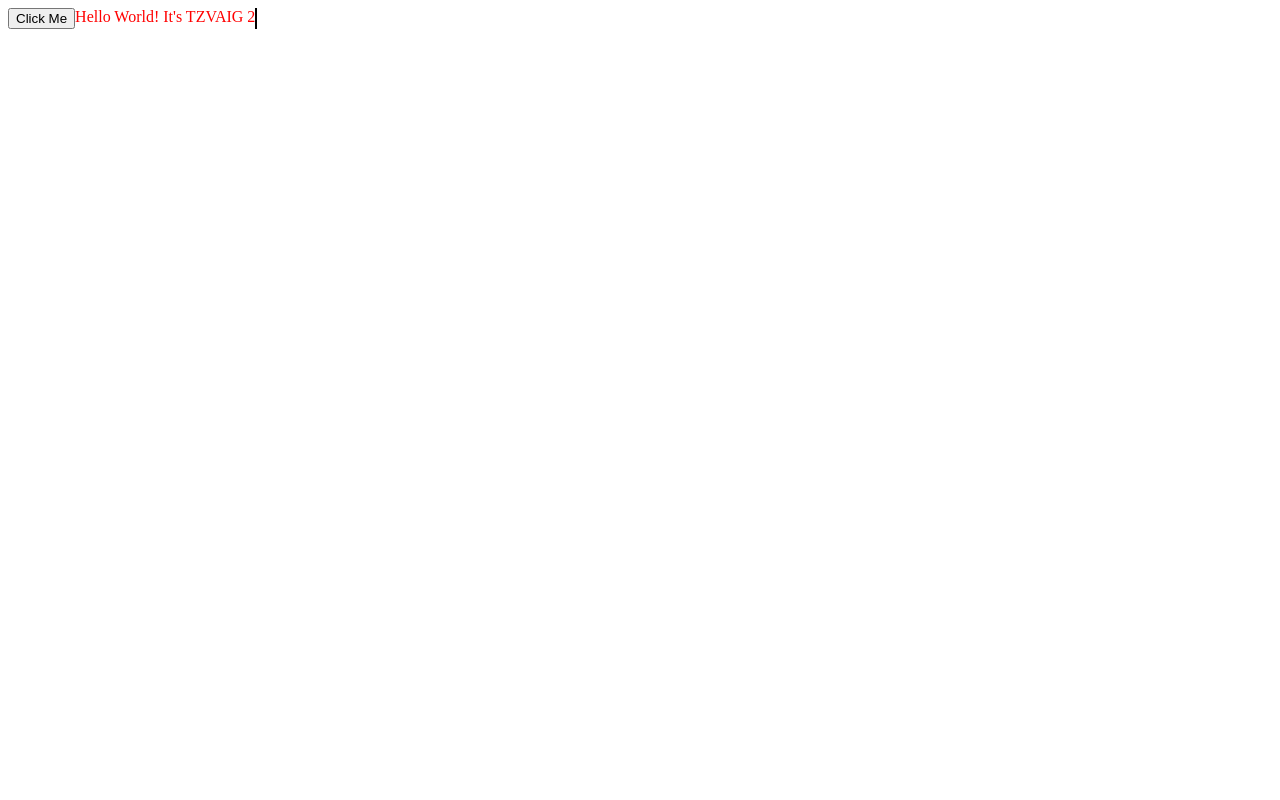
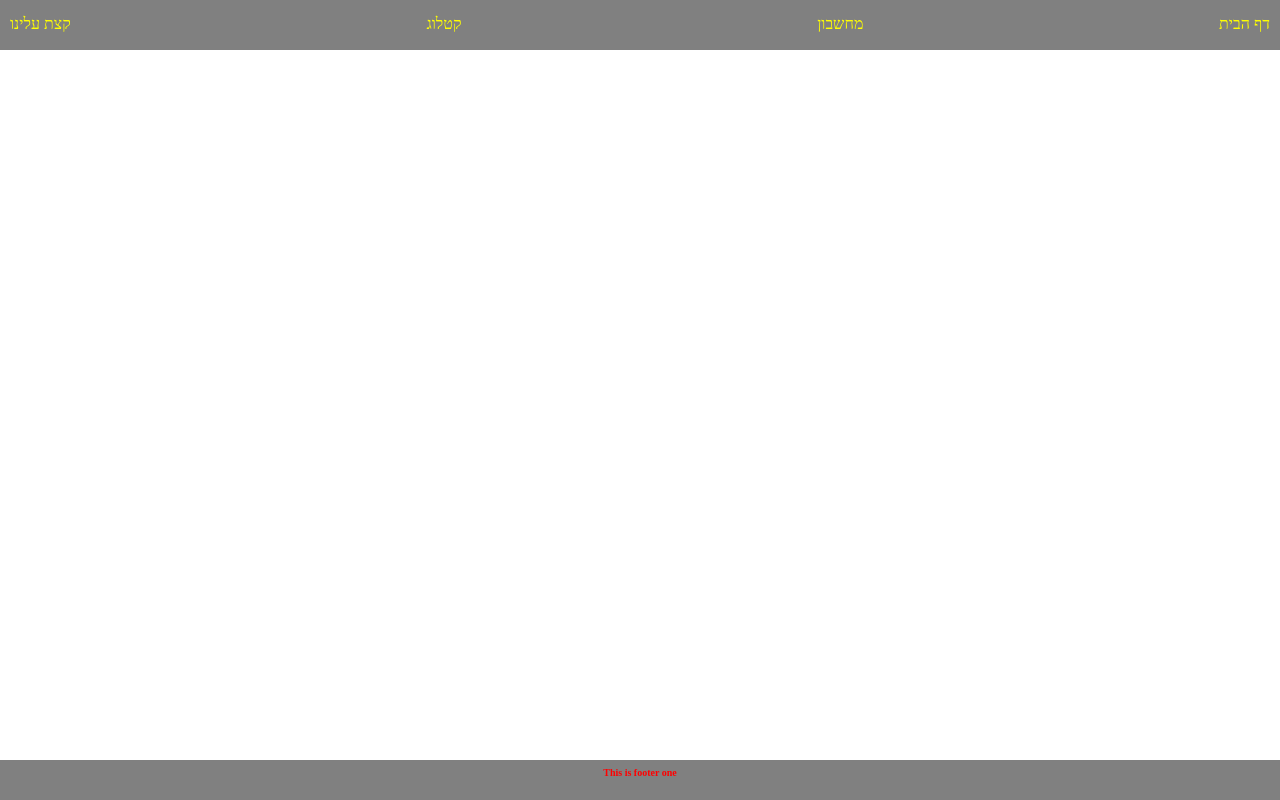
Before and after one commit to stavshimko/Metal, a React (Create React App) app: page / in a window 1280 px wide. Built offline with nearby package versions, Linux system fonts and the light colour scheme.

Commit message:
fix index.js

```diff
--- a/src/App.css
+++ b/src/App.css
@@ -1,11 +1,3 @@
 .App {
-  display: flex;
-  color:  red;
+  margin: 0px 0px 0px 0px
 }
-
-.name {
-  color: blue;
-  font-size: 90px;
-  border: 1px solid black
-  /*size: 40px;*/
-}
--- a/src/App.js
+++ b/src/App.js
@@ -1,5 +1,13 @@
 import React from 'react';
+import {BrowserRouter as Router,Switch,Route} from "react-router-dom";
+
 import './App.css';
+import "./Components/Footer/footer.css";
+import "./Components/Header/header.css";
+
+import Footer from "./Components/Footer/footer";
+import Header from "./Components/Header/header";
+
 
 export default class App extends React.Component {
     constructor(props) {
@@ -20,9 +28,25 @@ export default class App extends React.Component {
         // console.log(this.state.name)
         return (
             <div className="App">
-                <button onClick={this.ClickMe}>Click Me</button>
-                Hello World! It's TZVAIG 2 <span className="name"> {this.state.name} </span>
+                {/*<button onClick={this.ClickMe}>Click Me</button>*/}
+                {/*Hello World! It's TZVAIG 2 <span className="name"> {this.state.name} </span>*/}
+                <Router>
+                    <Header/>
+                    <Switch>
+                        <Route path="/about">
+                            {/*<AboutMe/>*/}
+                        </Route>
+                        <Route path="/calc">
+                        </Route>
+                        <Route path="/catalog">
+                        </Route>
+                        <Route path="/">
+                        </Route>
+                    </Switch>
+                </Router>
+                <Footer/>
             </div>
+
         );
     }
 }
--- /dev/null
+++ b/src/Components/Footer/footer.css
@@ -0,0 +1,12 @@
+.footer {
+    color: red;
+    position: fixed;
+    left: 0;
+    right: 0;
+    bottom: 0;
+    width: 100%;
+    height: 5%;
+    background-color: gray;
+    text-align: center;
+    font-size: 5px;
+}
--- a/src/footer.js
+++ b/src/Components/Footer/footer.js
@@ -2,7 +2,7 @@ import React from "react";
 
 function Footer() {
     return (
-        <div>
+        <div className="footer">
             <h1>This is footer one</h1>
         </div>
     );
--- /dev/null
+++ b/src/Components/Header/header.css
@@ -0,0 +1,25 @@
+.header {
+    background-color: gray;
+    top: 0;
+    position: fixed;
+    left:0;
+    right:0;
+    width: 100%;
+    height: 50px;
+    /*text-align: center;*/
+
+}
+
+.header .header-menu{
+    margin: 15px 10px 0px 10px;
+    padding: 0px 0px 0px 0px;
+    display: flex;
+    justify-content:space-between;
+    list-style:none;
+
+}
+
+.link {
+    color: yellow;
+    text-decoration-line: none;
+}
--- /dev/null
+++ b/src/Components/Header/header.js
@@ -0,0 +1,27 @@
+import React from "react";
+import {Link} from "react-router-dom";
+
+function Header() {
+    return (
+        <div className="header">
+                {/*<header>*/}
+                {/*    <h1>מתכות</h1>*/}
+                {/*</header>*/}
+                <div>
+                    <ul className="header-menu">
+                        <li><Link to="/about" className="link">קצת עלינו</Link></li>
+                        <li><Link to="/catalog" className="link" >קטלוג</Link></li>
+                        <li><Link to="/calc" className="link" >מחשבון</Link></li>
+                        <li><Link to="/" className="link" >דף הבית</Link></li>
+                        {/*<span id="vertical-line"></span>*/}
+
+
+
+                        {/*<span id="vertical-line"></span>*/}
+
+                    </ul>
+                </div>
+        </div>
+    );
+}
+export default Header;
--- a/src/index.css
+++ /dev/null
@@ -1,13 +0,0 @@
-body {
-  margin: 0;
-  font-family: -apple-system, BlinkMacSystemFont, 'Segoe UI', 'Roboto', 'Oxygen',
-    'Ubuntu', 'Cantarell', 'Fira Sans', 'Droid Sans', 'Helvetica Neue',
-    sans-serif;
-  -webkit-font-smoothing: antialiased;
-  -moz-osx-font-smoothing: grayscale;
-}
-
-code {
-  font-family: source-code-pro, Menlo, Monaco, Consolas, 'Courier New',
-    monospace;
-}
```
Also changed, not shown: src/header.js (deleted, +0 -19 lines), src/Contact.js (deleted), src/Route.js (deleted).
